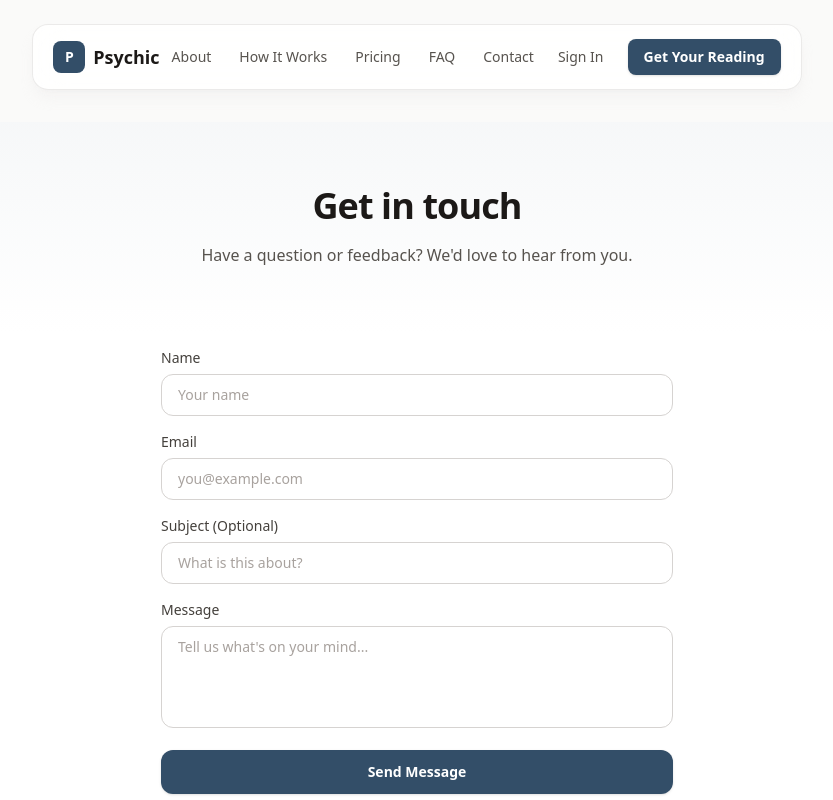
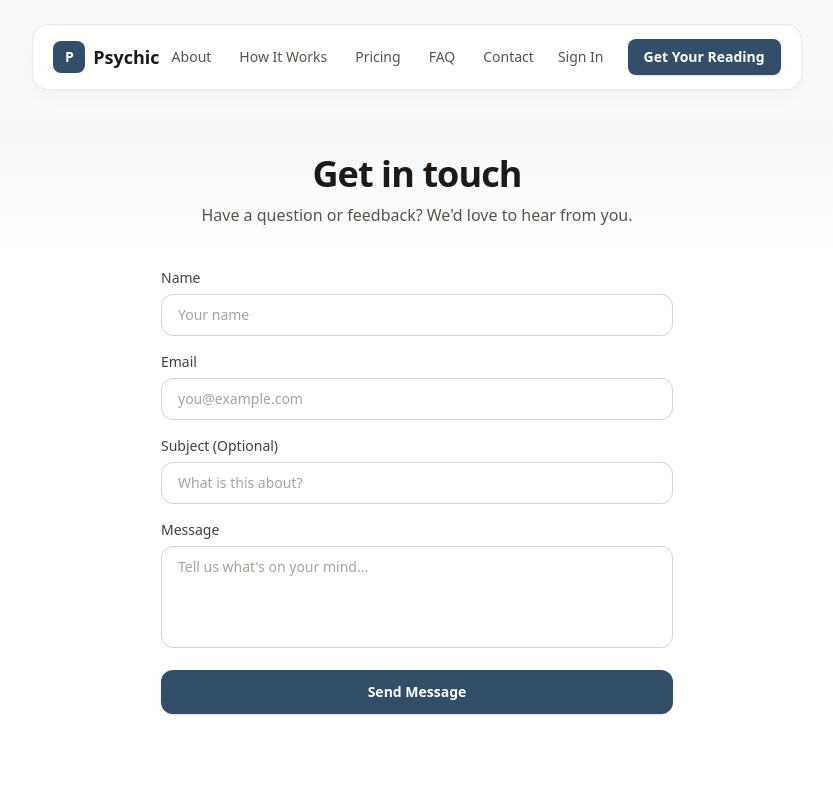
Before and after one commit to ava12nish/psychic, a Next.js app: page /contact in a window 1280 px wide. Shown: the top 800 px of the page, without its empty margins (223-1056 px from the left). Built offline with nearby package versions, Linux system fonts and the light colour scheme.

Commit message:
style: reduce padding and use min-h on contact page to fit single screen

```diff
--- a/src/app/contact/page.tsx
+++ b/src/app/contact/page.tsx
@@ -5,19 +5,19 @@ import type { Metadata } from 'next';
 
 export default function ContactPage() {
     return (
-        <div>
-            <section className="py-12 sm:py-16 bg-gradient-to-b from-accent-50/40 to-white flex-shrink-0">
+        <div className="min-h-[85vh] flex flex-col justify-center">
+            <section className="py-6 sm:py-8 bg-gradient-to-b from-accent-50/40 to-white flex-shrink-0">
                 <div className="max-w-3xl mx-auto px-4 sm:px-6 lg:px-8 text-center">
                     <h1 className="text-3xl sm:text-4xl font-bold text-neutral-900 tracking-tight">
                         Get in touch
                     </h1>
-                    <p className="mt-4 text-base text-neutral-600 leading-relaxed">
+                    <p className="mt-2 text-base text-neutral-600 leading-relaxed">
                         Have a question or feedback? We&apos;d love to hear from you.
                     </p>
                 </div>
             </section>
 
-            <section className="py-4 pb-12 bg-white flex-grow">
+            <section className="py-2 pb-6 bg-white flex-grow">
                 <div className="max-w-xl mx-auto px-4 sm:px-6 lg:px-8">
                     <ContactForm />
                 </div>
```
